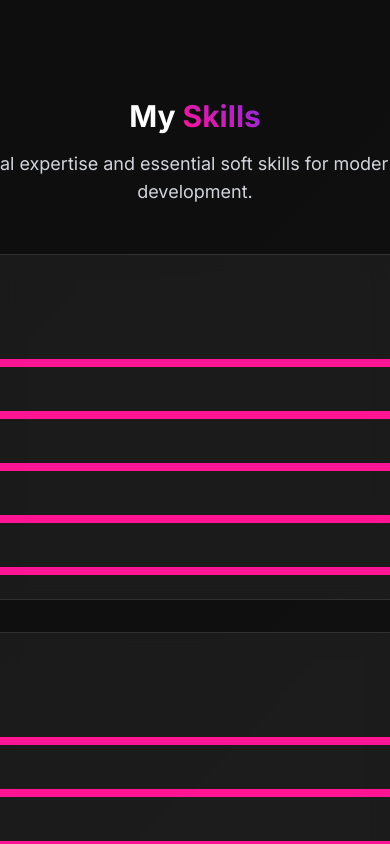
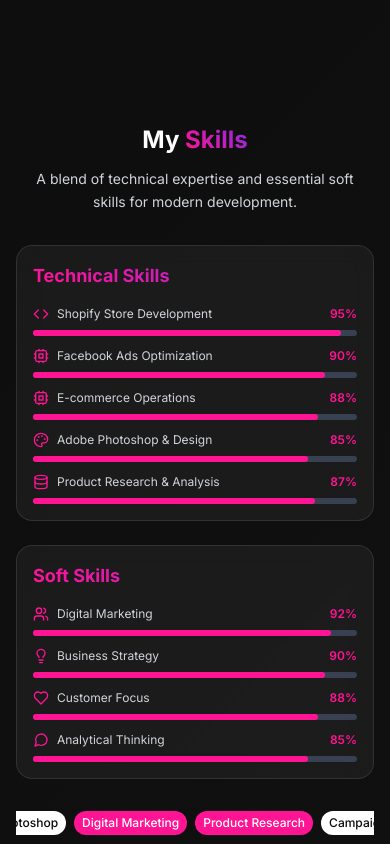
Before and after one commit to Nain313/portfolio, a Next.js app: page / in a window 390 px wide. Shown: the part 2280-3124 px from the top of the page. Built offline with nearby package versions, Linux system fonts and the light colour scheme.

Commit message:
Refactor SkillsSection component for improved layout and typography - adjust spacing, font sizes, and responsiveness for better mobile experience

```diff
--- a/components/SkillsSection.tsx
+++ b/components/SkillsSection.tsx
@@ -24,34 +24,34 @@ const technologies = [
 
 export default function SkillsSection() {
   return (
-    <section id="skills" className="min-h-screen flex items-center justify-center relative py-10 sm:py-20">
-      <div className="max-w-7xl mx-auto px-4 sm:px-6 lg:px-8">
+    <section id="skills" className="min-h-screen flex items-center justify-center relative py-8 sm:py-20">
+      <div className="max-w-7xl mx-auto px-4 sm:px-6 lg:px-8 w-full">
         <motion.div
-          className="text-center mb-12 sm:mb-16"
+          className="text-center mb-8 sm:mb-16"
           initial={{ opacity: 0, y: 50 }}
           whileInView={{ opacity: 1, y: 0 }}
           transition={{ duration: 0.8 }}
           viewport={{ once: true }}
         >
-          <h2 className="text-3xl sm:text-4xl lg:text-5xl font-bold mb-4">
+          <h2 className="text-2xl sm:text-4xl lg:text-5xl font-bold mb-3 sm:mb-4">
             My <span className="gradient-text">Skills</span>
           </h2>
-          <p className="text-lg sm:text-xl text-gray-300 max-w-3xl mx-auto px-4">
-            A blend of technical expertise and essential soft skills for modern AI-powered web development.
+          <p className="text-sm sm:text-lg lg:text-xl text-gray-300 max-w-3xl mx-auto px-2 sm:px-4 leading-relaxed">
+            A blend of technical expertise and essential soft skills for modern development.
           </p>
         </motion.div>
 
-        <div className="grid grid-cols-1 lg:grid-cols-2 gap-8 lg:gap-12">
+        <div className="grid grid-cols-1 lg:grid-cols-2 gap-6 sm:gap-8 lg:gap-12">
           {/* Technical Skills */}
           <motion.div
-            className="glass rounded-2xl p-6 sm:p-8"
+            className="glass rounded-2xl p-4 sm:p-6 lg:p-8"
             initial={{ opacity: 0, x: -50 }}
             whileInView={{ opacity: 1, x: 0 }}
             transition={{ duration: 0.8 }}
             viewport={{ once: true }}
           >
-            <h3 className="text-xl sm:text-2xl font-bold gradient-text mb-6 sm:mb-8">Technical Skills</h3>
-            <div className="space-y-4 sm:space-y-6">
+            <h3 className="text-lg sm:text-xl lg:text-2xl font-bold gradient-text mb-4 sm:mb-6 lg:mb-8">Technical Skills</h3>
+            <div className="space-y-3 sm:space-y-4 lg:space-y-6">
               {technicalSkills.map((skill, index) => (
                 <motion.div
                   key={skill.name}
@@ -61,16 +61,16 @@ export default function SkillsSection() {
                   transition={{ duration: 0.5, delay: index * 0.1 }}
                   viewport={{ once: true }}
                 >
-                  <div className="flex items-center justify-between flex-wrap gap-2">
+                  <div className="flex items-center justify-between gap-2">
                     <div className="flex items-center space-x-2 sm:space-x-3 min-w-0 flex-1">
                       <skill.icon className="w-4 h-4 sm:w-5 sm:h-5 text-primary flex-shrink-0" />
-                      <span className="text-gray-300 text-sm sm:text-base truncate">{skill.name}</span>
+                      <span className="text-gray-300 text-xs sm:text-sm lg:text-base break-words">{skill.name}</span>
                     </div>
-                    <span className="text-primary font-semibold text-sm sm:text-base flex-shrink-0">{skill.percentage}%</span>
+                    <span className="text-primary font-semibold text-xs sm:text-sm lg:text-base flex-shrink-0 ml-2">{skill.percentage}%</span>
                   </div>
-                  <div className="w-full bg-gray-700 rounded-full h-2">
+                  <div className="w-full bg-gray-700 rounded-full h-1.5 sm:h-2">
                     <motion.div
-                      className="bg-primary h-2 rounded-full"
+                      className="bg-primary h-1.5 sm:h-2 rounded-full"
                       initial={{ width: 0 }}
                       whileInView={{ width: `${skill.percentage}%` }}
                       transition={{ duration: 1, delay: index * 0.1 + 0.5 }}
@@ -84,14 +84,14 @@ export default function SkillsSection() {
 
           {/* Soft Skills */}
           <motion.div
-            className="glass rounded-2xl p-6 sm:p-8"
+            className="glass rounded-2xl p-4 sm:p-6 lg:p-8"
             initial={{ opacity: 0, x: 50 }}
             whileInView={{ opacity: 1, x: 0 }}
             transition={{ duration: 0.8 }}
             viewport={{ once: true }}
           >
-            <h3 className="text-xl sm:text-2xl font-bold gradient-text mb-6 sm:mb-8">Soft Skills</h3>
-            <div className="space-y-4 sm:space-y-6">
+            <h3 className="text-lg sm:text-xl lg:text-2xl font-bold gradient-text mb-4 sm:mb-6 lg:mb-8">Soft Skills</h3>
+            <div className="space-y-3 sm:space-y-4 lg:space-y-6">
               {softSkills.map((skill, index) => (
                 <motion.div
                   key={skill.name}
@@ -101,16 +101,16 @@ export default function SkillsSection() {
                   transition={{ duration: 0.5, delay: index * 0.1 }}
                   viewport={{ once: true }}
                 >
-                  <div className="flex items-center justify-between flex-wrap gap-2">
+                  <div className="flex items-center justify-between gap-2">
                     <div className="flex items-center space-x-2 sm:space-x-3 min-w-0 flex-1">
                       <skill.icon className="w-4 h-4 sm:w-5 sm:h-5 text-primary flex-shrink-0" />
-                      <span className="text-gray-300 text-sm sm:text-base truncate">{skill.name}</span>
+                      <span className="text-gray-300 text-xs sm:text-sm lg:text-base break-words">{skill.name}</span>
                     </div>
-                    <span className="text-primary font-semibold text-sm sm:text-base flex-shrink-0">{skill.percentage}%</span>
+                    <span className="text-primary font-semibold text-xs sm:text-sm lg:text-base flex-shrink-0 ml-2">{skill.percentage}%</span>
                   </div>
-                  <div className="w-full bg-gray-700 rounded-full h-2">
+                  <div className="w-full bg-gray-700 rounded-full h-1.5 sm:h-2">
                     <motion.div
-                      className="bg-primary h-2 rounded-full"
+                      className="bg-primary h-1.5 sm:h-2 rounded-full"
                       initial={{ width: 0 }}
                       whileInView={{ width: `${skill.percentage}%` }}
                       transition={{ duration: 1, delay: index * 0.1 + 0.5 }}
@@ -125,7 +125,7 @@ export default function SkillsSection() {
 
         {/* Technology Tags */}
         <motion.div
-          className="mt-12 sm:mt-16"
+          className="mt-8 sm:mt-12 lg:mt-16"
           initial={{ opacity: 0, y: 50 }}
           whileInView={{ opacity: 1, y: 0 }}
           transition={{ duration: 0.8, delay: 0.5 }}
```
